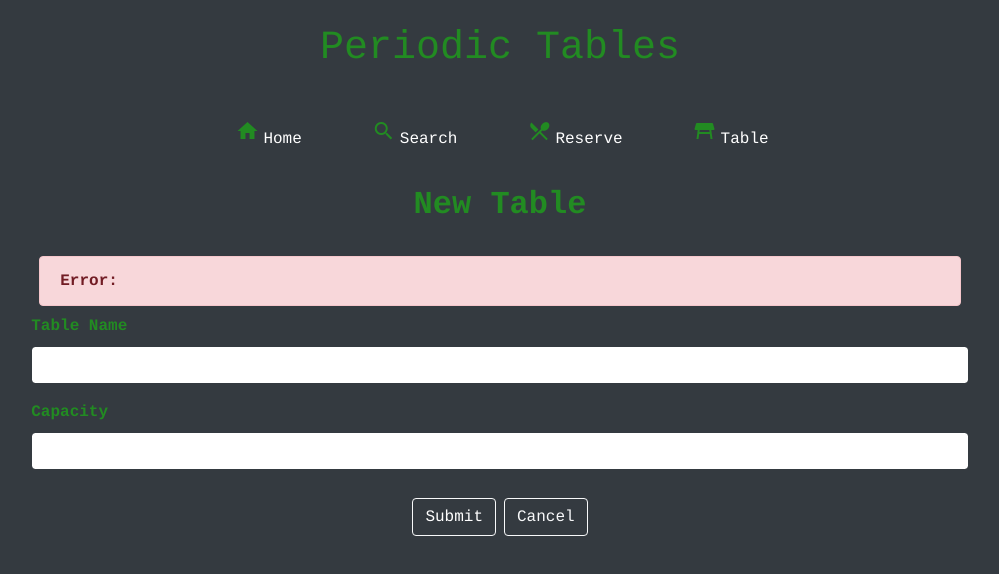
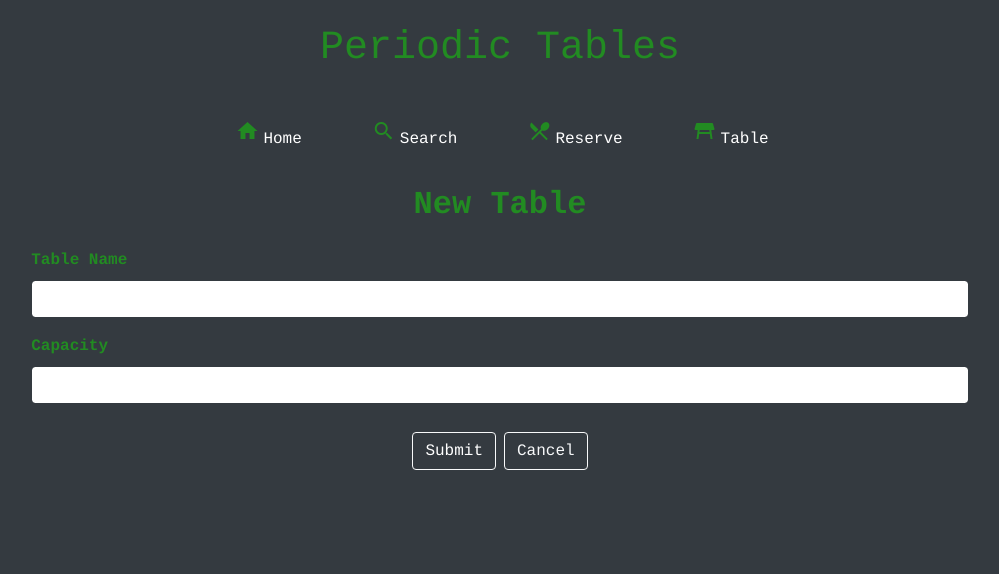
Before and after one commit to amiri02/reservation_app, a React (Create React App) app in the folder front-end/: page /tables/new in a window 1280 px wide. Shown: the top 574 px of the page, without its empty margins (140-1139 px from the left). Built offline with nearby package versions, Linux system fonts and the light colour scheme; no server answers; a web font is replaced by a local one.

Commit message:
error fix

```diff
--- a/front-end/src/tables/NewTable.js
+++ b/front-end/src/tables/NewTable.js
@@ -70,7 +70,7 @@ export default function NewTable({ loadDashboard }) {
       </h2>
       <div className="d-flex justify-content-center mt-2">
         <form className="font-weight-bold w-75">
-        {error && <ErrorAlert error={error} />}
+        {error.length > 0 && <ErrorAlert error={error} />}
 
           <label htmlFor="table_name">Table Name</label>
           <input
```
